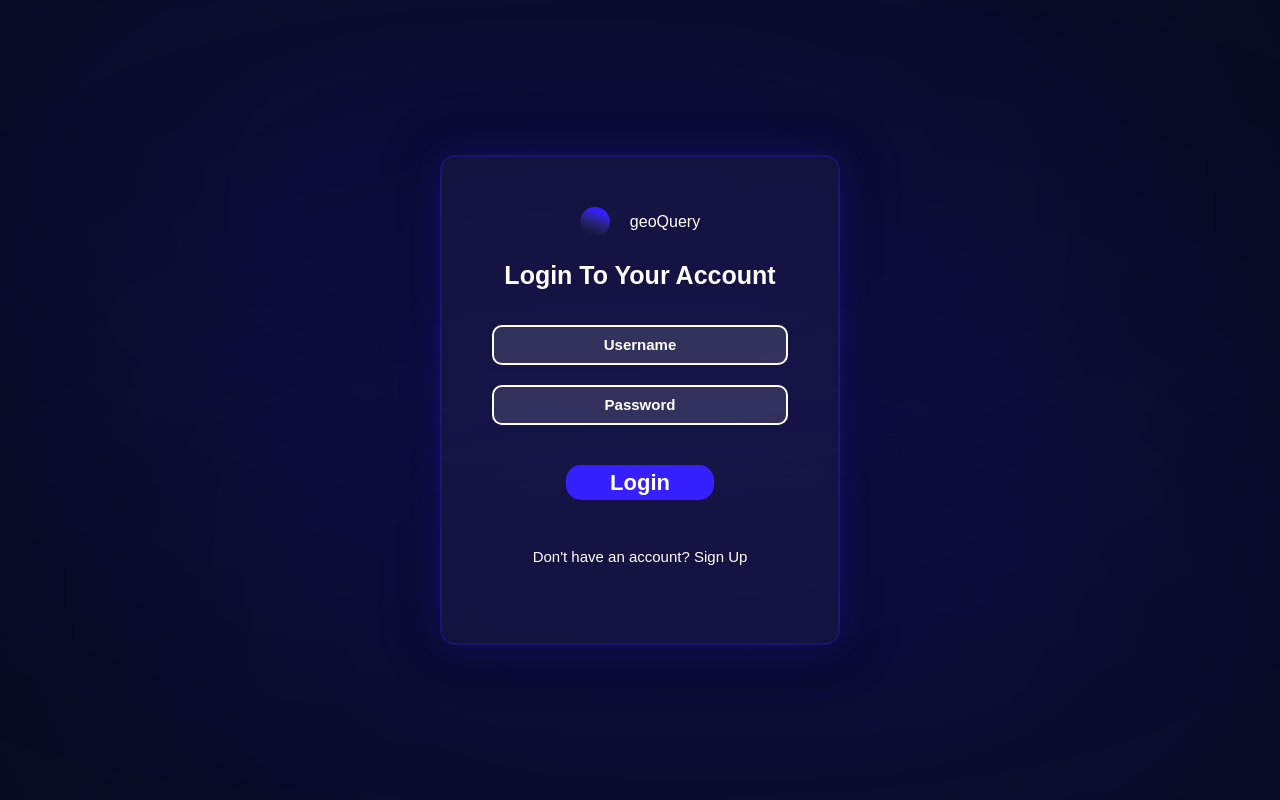
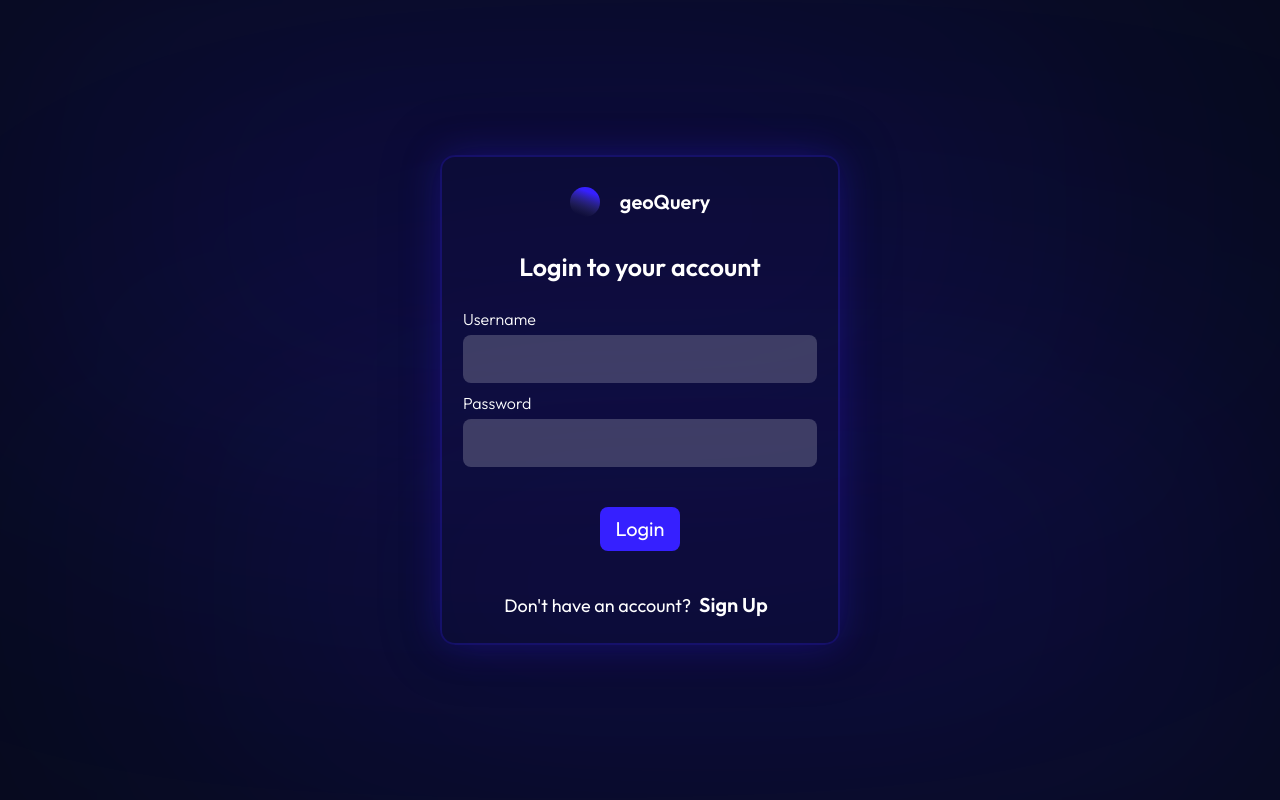
Before and after one commit to mainaak03/geoQuery-frontend, a React (Vite) app: page /login in a window 1280 px wide. Built offline with nearby package versions, Linux system fonts and the light colour scheme.

Commit message:
Added login page

```diff
--- a/src/App.jsx
+++ b/src/App.jsx
@@ -1,5 +1,5 @@
 import { Route, Routes } from "react-router-dom";
-import Login from "./components/Login";
+import Login from "./pages/Login";
 import Homepage from "./pages/Homepage";
 import SignUp from "./pages/SignUp";
 
--- a/src/components/Login.css
+++ /dev/null
@@ -1,174 +0,0 @@
-*{
-    margin: 0;
-    padding: 0;
-    box-sizing: border-box;
-}
-
-.logcontainer{
-    width: 100%;
-    height: 100vh;
-    font-family: sans-serif;
-    background: #070B1D;
-    color: #fff;
-    display: flex;
-    align-items: center;
-    justify-content: center;
-}
-
-.logCard{
-    width: 400px;
-    height: 490px;
-    box-shadow: 0 0 40px 20px rgba(0,0,0,0.26);
-    perspective: 1000px;
-    border-radius: 20px;
-}
-
-.logInnerBox{
-    position: relative;
-    width: 100%;
-    height: 100%;
-    border-radius: 15px;
-    border: 2px solid rgba(54, 32, 255, 0.25);
-    background: rgba(255, 255, 255, 0.03);
-    box-shadow: 0px 0px 40px -1px rgba(54, 32, 255, 0.33);
-}
-
-.logFront .logTitle{
-  display: flex;
-  align-items: center;
-  justify-content: center;
-  margin-bottom: 20px;
-}
-
-.logFront .logTitle .ellipse{
-  width: 30px;
-  height: 30px;
-  margin-right: 20px;
-  justify-content: center;
-}
-
-
-.logFront{
-    position: absolute;
-    width: 100%;
-    height: 100%;
-    padding: 50px;
-    box-sizing: border-box;
-    border-radius: 30px;
-}
-
-
-
-
-@media (max-width:800px){
-  .logCard{
-    width: 90%;
-  }
-  .logFront, .logSignBack{
-    padding-top: 55px;
-    padding-bottom: 50px;
-    padding-left: 25px;
-    padding-right: 25px;
-  }
-}
-
-
-.logCard h2{
-    font-weight: normal;
-    font-size: 25px;
-    font-weight: 600;
-    text-align: center;
-    margin-bottom: 20px;
-}
-
-.logInnerBox .input-box{
-    width: 100%;
-    border-radius: 10px;
-    background: rgba(217, 217, 217, 0.15);
-    border: 2px solid #fff;
-    margin: 6px 0;
-    height: 40px;
-    padding: 0 10px;
-    box-sizing: border-box;
-    outline: none;
-    text-align: center;
-    color: #fff;
-    font-weight: 700;
-    font-size: 15px;
-}
-
-.logInnerBox .logFront .input-box{
-  margin: 10px 0;
-}
-
-.logInnerBox .input-box::placeholder{
-  font-size: 15px;
-  color: #fff;
-}
-
-.logInnerBox .btnBox{
-  display: flex;
-  align-items: center;
-  justify-content: center;
-}
-
-.logInnerBox .logSubmitBtn{
-    width: 50%;
-    height: 35px;
-    font-size: 15px;
-    border-radius: 15px;
-    padding: 0 10px;
-    box-sizing: border-box;
-    outline: none;
-    color: #fff;
-    cursor: pointer;
-    transition: all 1s;
-}
-.logInnerBox .signBtn{
-    width: 100%;
-    height: 35px;
-    font-size: 15px;
-    border-radius: 20px;
-    padding: 0 10px;
-    box-sizing: border-box;
-    outline: none;
-    color: #fff;
-    cursor: pointer;
-    transition: all 1s;
-}
-
-.logCard .logSubmitBtn{
-  background: #3620FF;
-  color: #fff;
-  font-size: 22px;
-  font-weight: 600;
-  margin-top: 30px;
-}
-
-
-.logInnerBox button:hover{
-  scale: 1.1;
-}
-
-.logCard .signBtn{
-    margin-top: 40px;
-    background: transparent;
-}
-.logCard a{
-    color: #fff;
-    text-decoration: none;
-    display: block;
-    text-align: center;
-    font-size: 13px;
-    margin-top: 8px;
-}
-
-
-@media(max-width:700px){
-  .logcontainer .quizinclogo{
-    width: 100px;
-  }
-  .logcontainer{
-    height: 100vh;
-  }
-}
--- a/src/components/Login.jsx
+++ /dev/null
@@ -1,59 +0,0 @@
-import React, { Fragment} from "react";
-import "./Login.css";
-import ellipse from "../assets/ellipse1.png";
-
-const Login = () => {
-
-  return (
-
-        <Fragment>
-          <div className="logcontainer bg-Background min-h-screen relative overflow-hidden">
-            <div
-            style={{ width: "1125px", height: "433px", filter: "blur(155px)" }}
-            className="flex-shrink-0 rounded-[1125px] bg-custom-blue absolute top-0 left-0 z-0"
-            ></div>
-            <div
-            style={{ width: "1125px", height: "433px", filter: "blur(155px)" }}
-            className="flex-shrink-0 rounded-[1125px] bg-custom-blue absolute bottom-0 right-0 z-0"
-            ></div>
-            <div class="logCard">
-              <div class="logInnerBox" id="card">
-                <div class="logFront">
-                  <div className= "logTitle">
-                    <img src={ellipse} alt="logo" className="ellipse" />
-                    <h3>geoQuery</h3>
-                  </div>
-                  <h2>Login To Your Account</h2>
-                  <form >
-                    <input
-                      type="email"
-                      class="input-box"
-                      placeholder="Username"
-
-                    />
-                    <input
-                      type="password"
-                      class="input-box"
-                      placeholder="Password"
-                    />
-                    <div className="btnBox">
-                      <button type="submit" class="logSubmitBtn">
-                        Login
-                      </button>
-                    </div>
-                  </form>
-                  <button
-                    type="button"
-                    class="signBtn"
-                  >
-                    Don't have an account? Sign Up
-                  </button>
-                </div>
-              </div>
-            </div>
-          </div>
-        </Fragment>
-  );
-};
-
-export default Login;
--- /dev/null
+++ b/src/pages/Login.jsx
@@ -0,0 +1,56 @@
+import React, { Fragment} from "react";
+import {ellipse} from "../assets";
+import { Link } from "react-router-dom";
+
+const Login = () => {
+
+  return (
+
+        <Fragment>
+          <div className="w-full h-screen text-white flex items-center justify-center bg-Background min-h-screen relative overflow-hidden">
+            <div
+            style={{ width: "1125px", height: "433px", filter: "blur(155px)" }}
+            className="flex-shrink-0 rounded-[1125px] bg-custom-blue absolute top-0 left-0 z-0"
+            ></div>
+            <div
+            style={{ width: "1125px", height: "433px", filter: "blur(155px)" }}
+            className="flex-shrink-0 rounded-[1125px] bg-custom-blue absolute bottom-0 right-0 z-0"
+            ></div>
+            <div className="w-[400px] h-[490px] shadow-[0_0_40px_20px_rgba(0,0,0,0.26)] rounded-[20px] text-Primary font-outfit">
+              <div className ="relative w-full h-full shadow-[0px_0px_40px_-1px_rgba(54,32,255,0.33)] rounded-[15px] border-2 border-solid border-[rgba(54,32,255,0.25)]">
+                <div class="absolute w-full h-full box-border rounded-[30px] pt-[30px] pb-5 px-[5px]">
+                  <div className= "flex items-center justify-center mb-5">
+                    <img src={ellipse} alt="logo" className="w-[30px] h-[30px] justify-center mr-5" />
+                    <h3 className="text-xl font-semibold">geoQuery</h3>
+                  </div>
+                  <div className="text-[25px] font-semibold text-center mb-5 mt-8">Login to your account</div>
+                  <form >
+                      <div className="mx-4 my-2 font-light z-10">
+                        <label htmlFor="username">Username</label>
+                        <input id="username" type="text" className="block w-full p-3 mt-1 rounded-lg bg-Primary bg-opacity-20" required />
+                      </div>
+                      <div className="mx-4 my-2 font-light z-10">
+                        <label htmlFor="password">Password</label>
+                        <input id="password" type="password" className="block w-full p-3 mt-1 rounded-lg bg-Primary bg-opacity-20" required />
+                      </div>
+                      <div className="flex justify-center items-center">
+                        <button className="mx-4 my-8 z-10 bg-onPrimary hover:opacity-80 text-Primary text-xl h-11 rounded-lg font-outfit flex items-center justify-center">
+                          <div className="text-center px-4">Login</div>
+                        </button>
+                      </div>
+                  </form>
+                  <div className="flex items-baseline justify-center text-lg z-10 mb-10">
+                    Don't have an account?
+                    <span className="text-xl font-semibold p-2 hover:underline hover:cursor-pointer">
+                      <Link to="/signup">Sign Up</Link>
+                    </span>
+                  </div>
+                </div>
+              </div>
+            </div>
+          </div>
+        </Fragment>
+  );
+};
+
+export default Login;
```
Also changed, not shown: src/assets/ellipse1.png (deleted).
